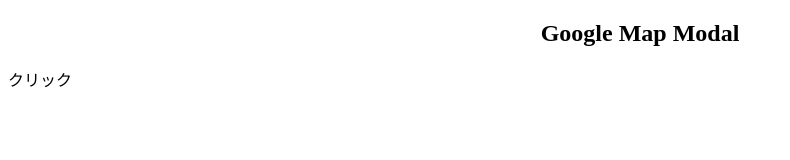
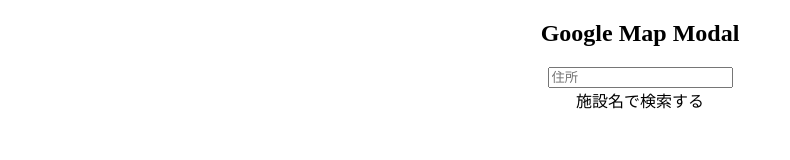
Before and after one commit to Vicugn4Pac0s/google-map-modal, a website built with webpack: page dist/index.html in a window 1280 px wide. Shown: the whole page, without its empty margins (0-790 px from the left). Built offline with nearby package versions, Linux system fonts and the light colour scheme.

Commit message:
index.html　修正

```diff
--- a/dist/index.html
+++ b/dist/index.html
@@ -8,7 +8,10 @@
   <body>
     <h2 style="text-align: center">Google Map Modal</h2>
 
-    <div id="js-btn">クリック</div>
+    <div style="text-align: center;">
+      <input type="text" placeholder="住所">
+      <div id="js-btn" style="cursor: pointer;">施設名で検索する</div>
+    </div>
 
 
     <script>
```
